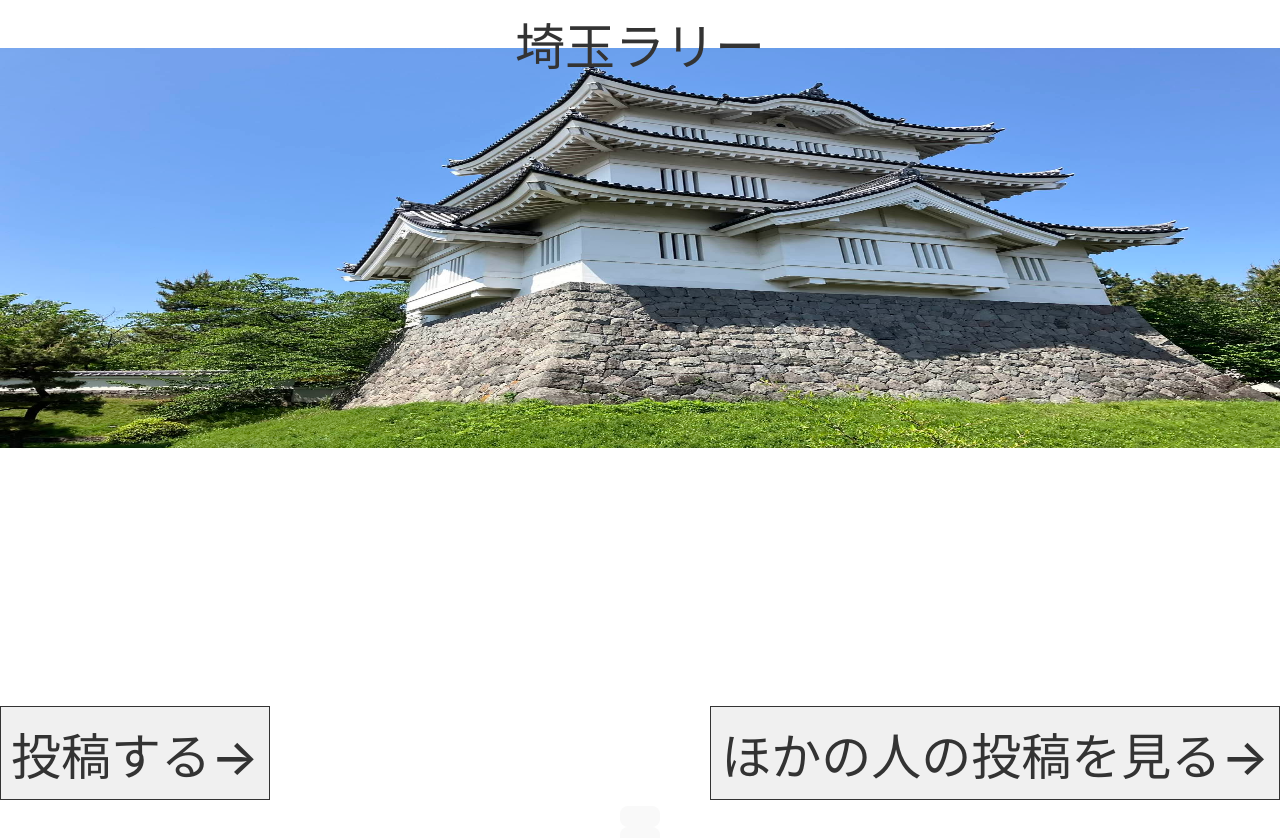
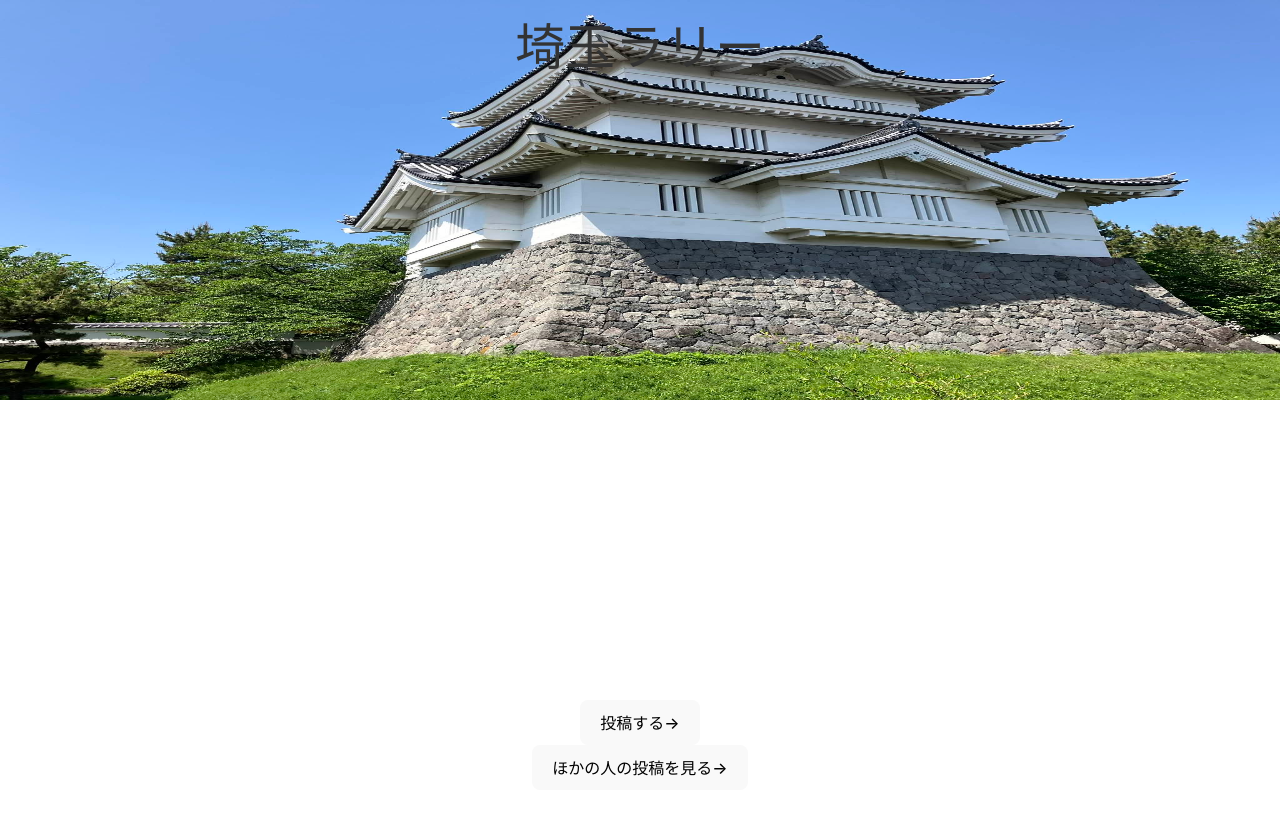
Before and after one commit to tmkttmkt/KawagoeHakkason, a Svelte app in the folder front/: page / in a window 1280 px wide. Shown: the top 838 px of the page. After the commit the page ends 800 px from the top, so only its background shows below. Built offline with nearby package versions, Linux system fonts and the light colour scheme.

Commit message:
写真を上に移動

```diff
--- a/front/src/App.svelte
+++ b/front/src/App.svelte
@@ -1,77 +1,79 @@
 <main>
   <h1>埼玉ラリー</h1>
-  <!-- 画像を中央に配置するために、新しく div 要素を追加し、image-container クラスを付与 -->
+  <!-- 画像を中央に配置するためのコンテナ -->
   <div class="image-container">
     <img src="./src/IMG_0919.jpg" alt="埼玉ラリーの画像" class="main-image">
   </div>
+  <!-- ボタンを縦に並べて中央に配置するためのコンテナ -->
+  <div class="button-container">
     <button on:click={() => window.location.href = '/post'}>
       <me>投稿する→</me>
     </button>
     <button on:click={() => window.location.href = '/view/posts'}>
       <other>ほかの人の投稿を見る→</other>
     </button>
+  </div>
 </main>
 
 <style>
-  /* main要素のレイアウトをflexboxに変更し、コンテンツを中央に配置 */
+  /* main要素の基本レイアウト設定 */
   main {
-    text-align: center;
-    padding: 1em;
-    margin: 0;
-    max-width: 240px;
+    text-align: center; /* テキストを中央に揃える */
+    /*padding: 1em; /* コンテンツ周囲に余白を追加 写真を上にするためいったんコメントアウト*/
+    margin: 0; /* 要素の外側の余白をなくす */
+    max-width: 240px; /* main要素の最大幅を240pxに制限 */
 
-    /* Flexboxの設定 */
-    display: flex; /* Flexboxレイアウトに変更 */
+    /* Flexboxレイアウトの設定 */
+    display: flex; /* Flexboxレイアウトを使用する */
     flex-direction: column; /* 子要素を縦方向に並べる */
     align-items: center; /* 子要素を水平方向の中央に揃える */
     justify-content: center; /* 子要素を垂直方向の中央に揃える */
-    min-height: 100vh; /* mainの高さを画面全体（ビューの高さ）に設定 */
+    min-height: 100vh; /* main要素の高さを画面全体（ビューポートの高さ）に設定 */
   }
 
+  /* h1要素（タイトル）のスタイル設定 */
   h1 {
-    position: absolute;
-    top: 0;
-    left: 50%;
-    transform: translateX(-50%);
-    font-size: 50px;
-    color: #333;
-    margin: 0;
-    padding: 20px 0;
+    position: absolute; /* 画面内の特定の位置に要素を配置するための絶対配置 */
+    top: 0; /* 画面の上部に配置 */
+    left: 50%; /* 画面の横幅の50%の位置に配置 */
+    transform: translateX(-50%); /* 左端基準の配置を中央基準に補正 */
+    font-size: 50px; /* フォントサイズを50pxに設定 */
+    color: #333; /* テキストカラーを濃いグレーに設定 */
+    margin: 0; /* h1要素の外側の余白をなくす */
+    padding: 20px 0; /* 上下に20pxの内側余白を追加 */
   }
 
-  /* 画像を中央に配置するためのコンテナ設定 */
+  /* 画像コンテナのスタイル設定 */
   .image-container {
-    display: flex; /* Flexboxレイアウトに変更 */
-    justify-content: center; /* 画像を水平方向の中央に揃える */
-    flex-grow: 1; /* 可能な限りコンテナを伸ばす。main全体の高さを満たすために使用 */
+    display: flex; /* Flexboxレイアウトを使用 */
+    justify-content: center; /* コンテナ内の画像を中央に揃える */
+    flex-grow: 1; /* コンテナが可能な限り縦に伸びるように設定 */
   }
 
-  /* 画像の大きさと表示を調整 */
+  /* 画像のスタイル設定 */
   .main-image {
-    width: 100vw; /* 画像の幅をビューの幅の3分の2に設定 */
-    height: auto; /* 画像の高さを自動で調整し、アスペクト比を維持 */
-    max-height: 50vh; /* 画像の高さがビューの高さの2分の1を超えないように設定 */
+    width: 100vw; /* 画像の幅をビューポートの幅全体に設定 */
+    height: auto; /* 画像の高さを自動調整し、アスペクト比を維持 */
+    max-height: 50vh; /* 画像の高さがビューポートの高さの50%を超えないように設定 */
   }
 
-  me {
-    position: fixed;
-    bottom: 0;
-    left: 0;
-    padding: 10px;
-    font-size: 50px;
-    border: 1px solid #333;
-    background-color: #f0f0f0;
-    color: #333;
+  /* ボタンコンテナのスタイル設定 */
+  .button-container {
+    display: flex; /* Flexboxレイアウトを使用 */
+    flex-direction: column; /* ボタンを縦方向に並べる */
+    align-items: center; /* ボタンを中央に揃える */
+    width: 100%; /* コンテナの幅をビューポートの幅全体に設定 */
+    padding: 10px 0; /* 上下に10pxの余白を追加 */
   }
 
-  other {
-    position: fixed;
-    bottom: 0;
-    right: 0;
-    padding: 10px;
-    font-size: 50px;
-    border: 1px solid #333;
-    background-color: #f0f0f0;
-    color: #333;
+  /* ボタンのスタイル設定 */
+  .action-button {
+    width: 80%; /* ボタンの幅をビューポート幅の80%に設定 */
+    padding: 10px; /* ボタン内のテキストに対して10pxの内側余白を追加 */
+    font-size: 20px; /* フォントサイズを20pxに設定 */
+    border: 1px solid #333; /* ボタンに濃いグレーの境界線を追加 */
+    background-color: #f0f0f0; /* ボタンの背景色を薄いグレーに設定 */
+    color: #333; /* ボタンのテキストカラーを濃いグレーに設定 */
+    margin: 5px 0; /* ボタン間に5pxの上下の外側余白を追加 */
   }
 </style>
--- a/front/src/app.css
+++ b/front/src/app.css
@@ -5,7 +5,7 @@
 
   color-scheme: light dark;
   color: rgba(255, 255, 255, 0.87);
-  background-color: #242424;
+  background-color: #f9ffdd;
 
   font-synthesis: none;
   text-rendering: optimizeLegibility;
@@ -42,7 +42,7 @@ h1 {
 #app {
   max-width: 1280px;
   margin: 0 auto;
-  padding: 2rem;
+  /*padding: 2rem;写真を丈夫に持っていくためいったんコメントアウト*/
   text-align: center;
 }
 
```
Lines whose indentation alone changed are shown as unchanged.
